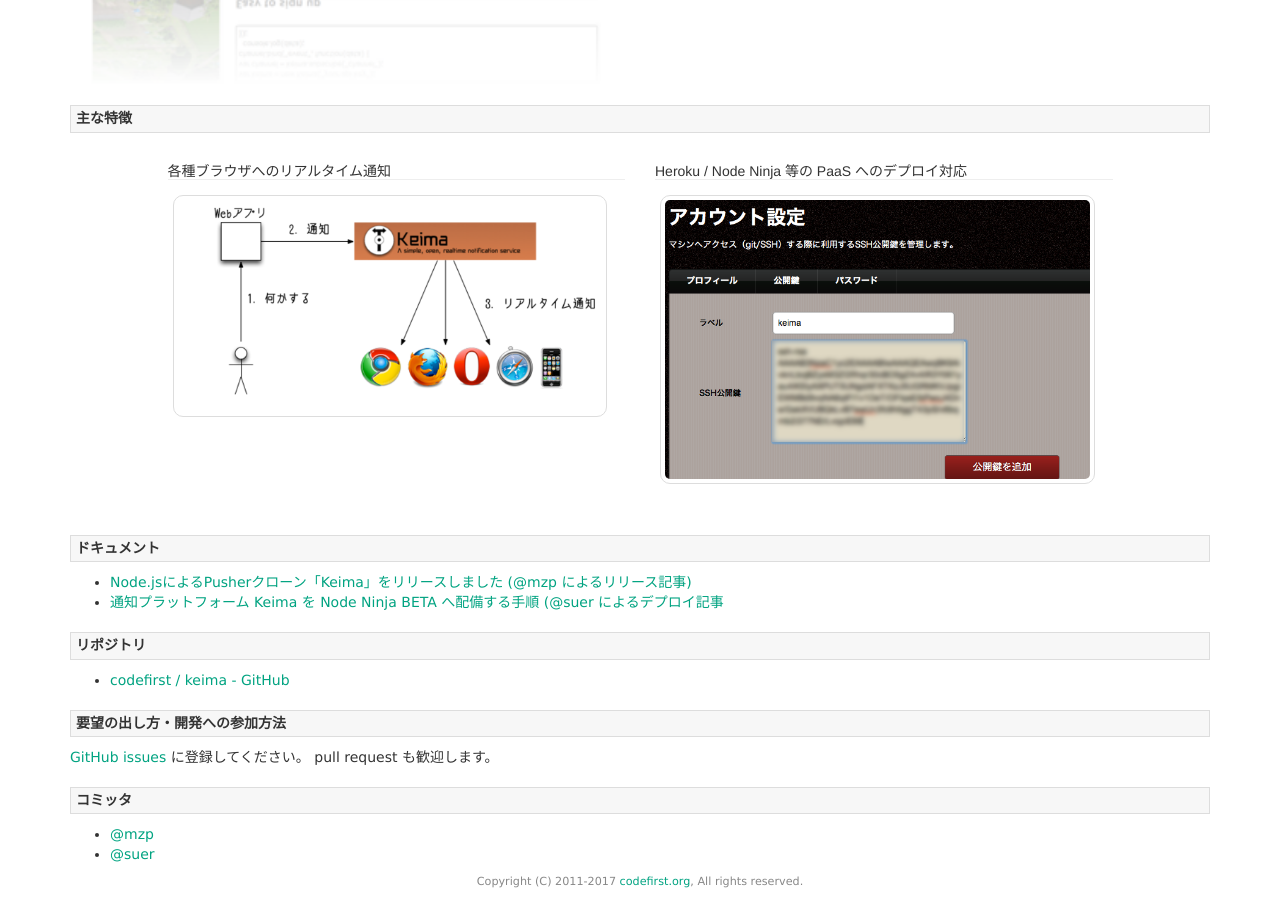
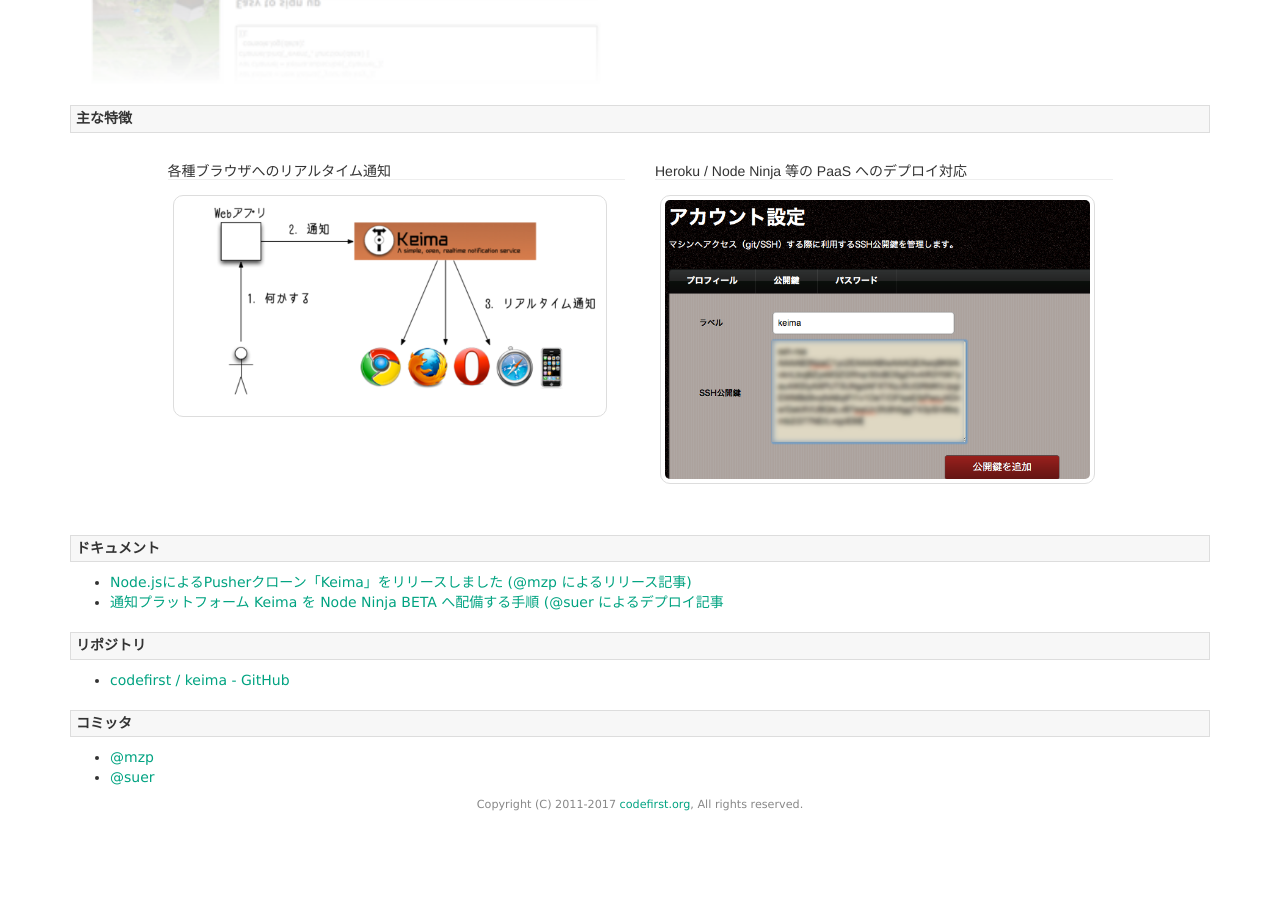
Before and after one commit to codefirst/codefirst.github.io, a Jekyll site: the page built from keima/index.md, in a window 1280 px wide and 900 px high, scrolled down 808 px. Built offline with Jekyll 4.4.1, drawn with Linux system fonts in a browser that asks for light colours; nearby versions of some CDN libraries; a script that is not in the unit is left out; comment, search, counter and statistics services are not loaded; after the commit the page ends 1631 px from its top, so only the background shows below that.

Commit message:
Remove issue links

```diff
--- a/_layouts/product.html
+++ b/_layouts/product.html
@@ -137,11 +137,6 @@
         </div>
 
         <div>
-          <h3>要望の出し方・開発への参加方法</h3>
-          <p><a href="https://github.com/codefirst/{{ page.github_project }}/issues">GitHub issues</a> に登録してください。 pull request も歓迎します。</p>
-        </div>
-
-        <div>
           <h3>コミッタ</h3>
           <ul>
             {% for c in page.commiters %}
```
